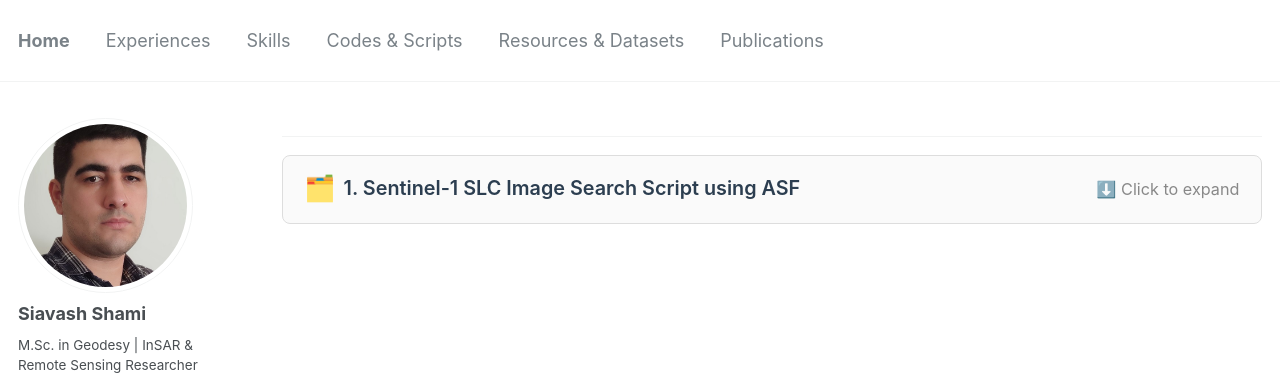
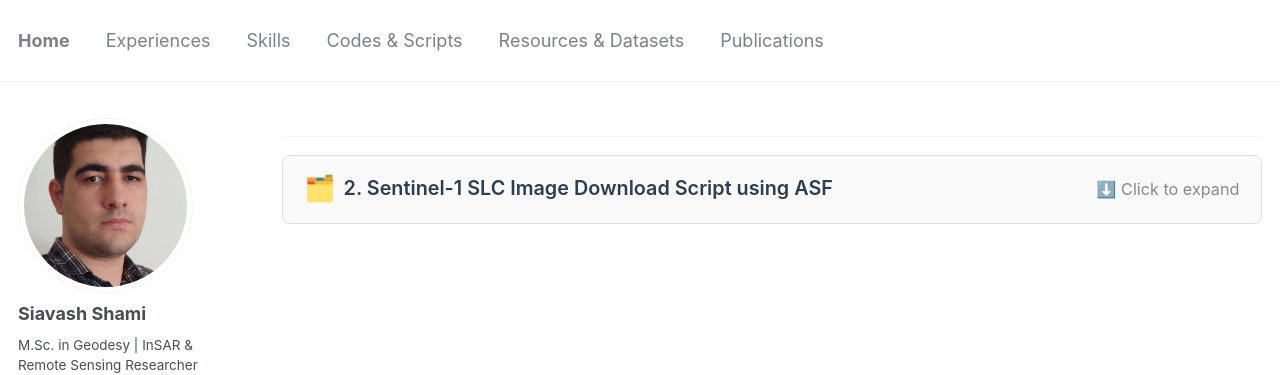
Before and after one commit to siavashshami/siavashshami.github.io, a Jekyll site: the page built from _pages/codes_scripts.md, in a window 1280 px wide. Shown: the top 375 px of the page. Built offline with Jekyll 4.4.1, drawn with Linux system fonts in a browser that asks for light colours; some web fonts are replaced.

Commit message:
Update codes_scripts.md

```diff
--- a/_pages/codes_scripts.md
+++ b/_pages/codes_scripts.md
@@ -6,6 +6,38 @@ permalink: /codes_scripts/
 author_profile: true
 
 ---
+---
+<details style="border: 1px solid #ddd; border-radius: 8px; padding: 0.8rem 1.2rem; margin-bottom: 1.2rem; background: #fafafa; transition: all 0.2s;">
+  <summary style="font-size: 1.1rem; font-weight: 600; color: #2c3e50; cursor: pointer; list-style: none; display: flex; align-items: center; gap: 8px;">
+    <span style="font-size: 1.4rem;">🗂️</span>
+    2. Sentinel-1 SLC Image Download Script using ASF
+    <span style="margin-left: auto; font-size: 0.9rem; color: #888; font-weight: 400;">
+      ⬇️ Click to expand
+    </span>
+  </summary>
+
+  <div style="padding-top: 1rem; border-top: 1px solid #eee; margin-top: 0.8rem;">
+
+    <p style="font-size: 1rem; line-height: 1.7; color: #444;">
+      <strong>📌 Description:</strong><br>
+     This script downloads Sentinel-1 Single Look Complex (SLC) images, precise orbit files (POEORB or RESORB), and Digital Elevation Model (DEM) data from the Alaska Satellite Facility (ASF) based on user-defined criteria such as date range, region, polarization, orbit direction, path, frame, and minimum coverage percentage. It supports parallel downloads with threading, batch processing, and automatic unzipping of files. The script ensures that only images meeting a minimum coverage threshold are downloaded and handles orbit files specific to each image's sensing time.
+
+The script uses the asf_search library for querying and downloading from the ASF API, rasterio for DEM merging, and geometric libraries like shapely and geopandas for coverage calculations. It includes retry mechanisms for network errors, progress logging, and graceful handling of failures (e.g., continuing without DEM if specified).
+
+This tool is particularly useful for preparing data for radar interferometry (InSAR) time-series analysis, where consistent geometry (same path and frame) and appropriate polarization are critical.
+    </p>
+
+    <div style="display: flex; flex-wrap: wrap; gap: 1.5rem; margin: 1rem 0; font-size: 0.95rem; background: #f0f4f8; padding: 0.8rem 1.2rem; border-radius: 6px;">
+      <span><strong>📁 Format:</strong> Python</span>
+      <span><strong>💾 Size:</strong> 14 KB (compressed)</span>
+    </div>
+
+    <p style="margin: 0.8rem 0 0.4rem;">
+      <strong>📥 Download Link:</strong><br>
+      <a href="https://drive.google.com/file/d/10-6qYi2QohsyJO_37qeUGfUSrs_YPYVG/view?usp=sharing" target="_blank" style="color: #3498db; text-decoration: none; border-bottom: 1px dotted #3498db;">
+        🔗 Download from Google Drive
+      </a>
+    </p>
 ---
 <details style="border: 1px solid #ddd; border-radius: 8px; padding: 0.8rem 1.2rem; margin-bottom: 1.2rem; background: #fafafa; transition: all 0.2s;">
   <summary style="font-size: 1.1rem; font-weight: 600; color: #2c3e50; cursor: pointer; list-style: none; display: flex; align-items: center; gap: 8px;">
@@ -27,7 +59,7 @@ The script uses the asf_search library to query the ASF API and performs geometr
 
     <div style="display: flex; flex-wrap: wrap; gap: 1.5rem; margin: 1rem 0; font-size: 0.95rem; background: #f0f4f8; padding: 0.8rem 1.2rem; border-radius: 6px;">
       <span><strong>📁 Format:</strong> Python</span>
-      <span><strong>💾 Size:</strong> 9.32 KB (compressed)</span>
+      <span><strong>💾 Size:</strong> 9 KB (compressed)</span>
     </div>
 
     <p style="margin: 0.8rem 0 0.4rem;">
```
